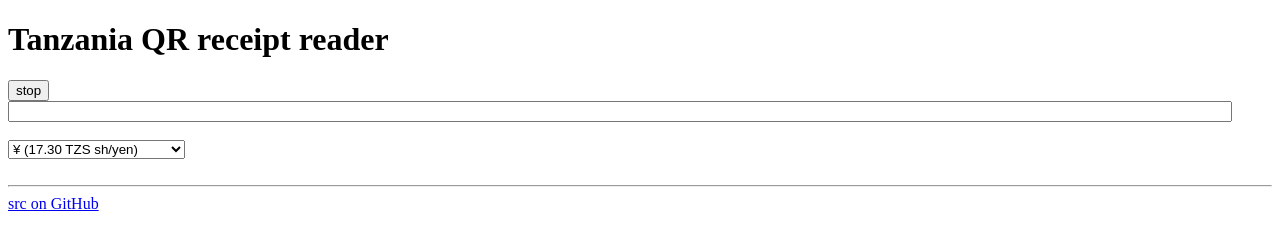
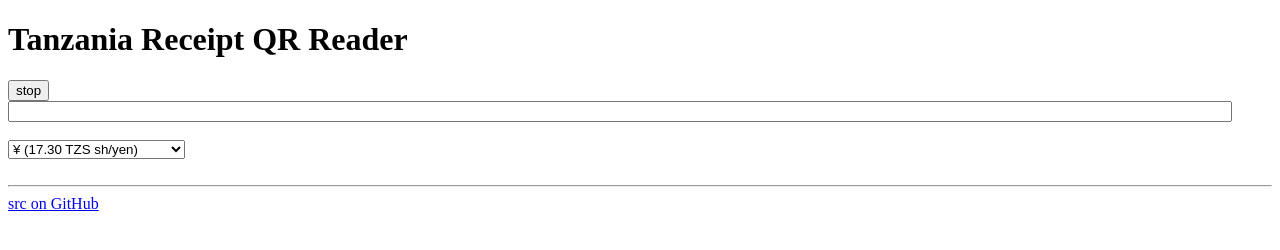
Before and after one commit to code4fukui/qr-receipt-tz, a plain HTML site: page static/index.html in a window 1280 px wide. Drawn offline with Linux system fonts and the light colour scheme.

Commit message:
change title

```diff
--- a/static/index.html
+++ b/static/index.html
@@ -1,9 +1,9 @@
 <!DOCTYPE html><html lang="en"><head><meta charset="utf-8"><meta name="viewport" content="width=device-width"><link rel="icon" href="data:">
-<title>Tanzania QR receipt reader</title>
+<title>Tanzania Receipt QR Reader</title>
 </head>
 <script type="module" src="https://code4fukui.github.io/qr-code-reader/qr-code-reader.js"></script>
 
-<h1>Tanzania QR receipt reader</h1>
+<h1>Tanzania Receipt QR Reader</h1>
 
 <qr-code-reader id=qrr></qr-code-reader>
 <button id=btn>stop</button><br>
```
